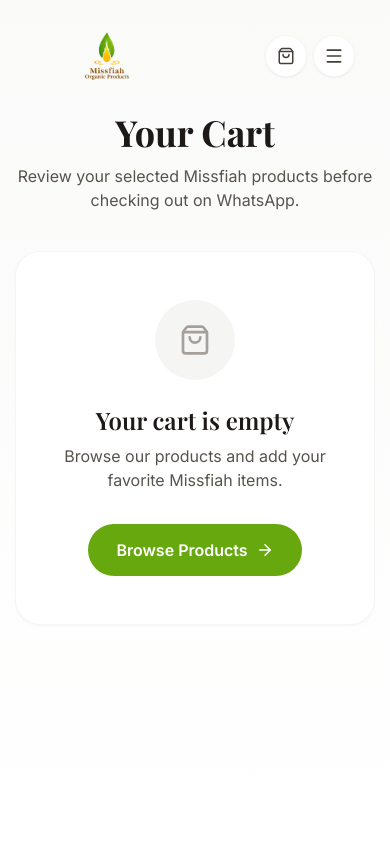
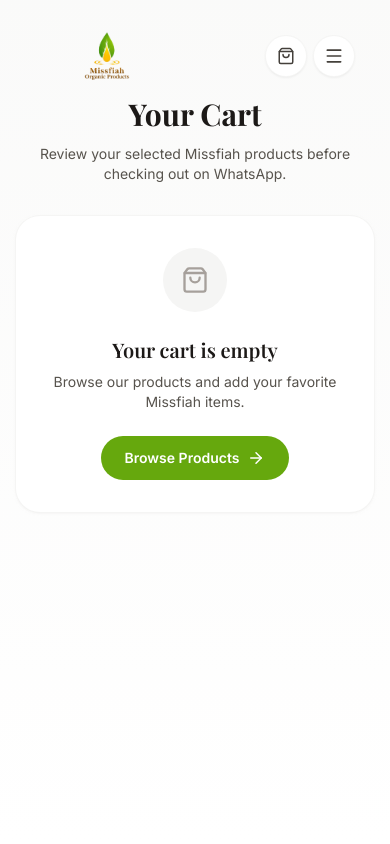
Before and after one commit to africanuspanga/missfiah, a Next.js app: page /cart in a window 390 px wide. Shown: the top 844 px of the page. Built offline with nearby package versions, Linux system fonts and the light colour scheme.

Commit message:
Fix cart WhatsApp checkout button and improve mobile responsiveness

```diff
--- a/app/cart/page.tsx
+++ b/app/cart/page.tsx
@@ -15,11 +15,12 @@ import { useCart } from "@/components/cart-provider";
 import { ImagePlaceholder } from "@/components/image-placeholder";
 import { AnimatedSection } from "@/components/animated-section";
 import { CTASection } from "@/components/cta-section";
+import { WhatsAppButton } from "@/components/whatsapp-button";
 
 export default function CartPage() {
   const { items, updateQuantity, removeItem, totalItems, totalPrice, clearCart } = useCart();
 
-  const handleCheckout = () => {
+  const checkoutMessage = (() => {
     const lines = items.map(
       (item, index) =>
         `${index + 1}. ${item.product.name} - Qty: ${item.quantity} - ${formatPrice(
@@ -27,7 +28,7 @@ export default function CartPage() {
         )}`
     );
 
-    const message = [
+    return [
       `Hello ${BUSINESS.name}, I would like to order the following products:`,
       "",
       ...lines,
@@ -39,45 +40,42 @@ export default function CartPage() {
       "",
       "Please confirm availability and total price.",
     ].join("\n");
-
-    window.open(`${BUSINESS.whatsappLink}?text=${encodeURIComponent(message)}`, "_blank");
-  };
+  })();
 
   return (
     <>
-      <section className="min-h-screen bg-gradient-to-b from-stone-50 to-white py-28 sm:py-32">
+      <section className="min-h-screen bg-gradient-to-b from-stone-50 to-white py-24 sm:py-28 lg:py-32">
         <div className="mx-auto max-w-5xl px-4 sm:px-6 lg:px-8">
-        <AnimatedSection className="mb-10 text-center">
-          <h1 className="font-serif text-4xl font-bold text-stone-900 sm:text-5xl">
+          <AnimatedSection className="mb-8 text-center sm:mb-10">
+            <h1 className="font-serif text-3xl font-bold text-stone-900 sm:text-4xl lg:text-5xl">
               Your Cart
             </h1>
-          <p className="mt-3 text-stone-600">
-            Review your selected Missfiah products before checking out on
-            WhatsApp.
+            <p className="mt-3 text-sm text-stone-600 sm:text-base">
+              Review your selected Missfiah products before checking out on WhatsApp.
             </p>
           </AnimatedSection>
 
           {items.length === 0 ? (
-          <AnimatedSection className="rounded-3xl bg-white p-12 text-center shadow-sm shadow-stone-200/50 ring-1 ring-stone-100">
-            <div className="mx-auto mb-6 flex h-20 w-20 items-center justify-center rounded-full bg-stone-100">
-              <ShoppingBag size={32} className="text-stone-400" />
+            <AnimatedSection className="rounded-3xl bg-white p-8 text-center shadow-sm shadow-stone-200/50 ring-1 ring-stone-100 sm:p-12">
+              <div className="mx-auto mb-6 flex h-16 w-16 items-center justify-center rounded-full bg-stone-100 sm:h-20 sm:w-20">
+                <ShoppingBag size={28} className="text-stone-400 sm:size-32" />
               </div>
-            <h2 className="mb-2 font-serif text-2xl font-semibold text-stone-900">
+              <h2 className="mb-2 font-serif text-xl font-semibold text-stone-900 sm:text-2xl">
                 Your cart is empty
               </h2>
-            <p className="mb-8 text-stone-600">
+              <p className="mb-6 text-sm text-stone-600 sm:mb-8 sm:text-base">
                 Browse our products and add your favorite Missfiah items.
               </p>
               <Link
                 href="/products"
-              className="inline-flex items-center gap-2 rounded-full bg-brand px-7 py-3.5 font-semibold text-white transition-all hover:-translate-y-0.5 hover:bg-brand-dark"
+                className="inline-flex items-center gap-2 rounded-full bg-brand px-6 py-3 text-sm font-semibold text-white transition-all hover:-translate-y-0.5 hover:bg-brand-dark sm:px-7 sm:py-3.5"
               >
                 Browse Products
                 <ArrowRight size={18} />
               </Link>
             </AnimatedSection>
           ) : (
-          <div className="grid gap-8 lg:grid-cols-3">
+            <div className="grid grid-cols-1 gap-6 lg:grid-cols-3 lg:gap-8">
               <div className="lg:col-span-2">
                 <div className="rounded-3xl bg-white p-4 shadow-sm shadow-stone-200/50 ring-1 ring-stone-100 sm:p-6">
                   <AnimatePresence mode="popLayout">
@@ -89,28 +87,29 @@ export default function CartPage() {
                         animate={{ opacity: 1, y: 0 }}
                         exit={{ opacity: 0, x: -20 }}
                         transition={{ duration: 0.3 }}
-                      className="flex gap-4 border-b border-stone-100 py-5 last:border-0 last:pb-0 first:pt-0"
+                        className="flex gap-3 border-b border-stone-100 py-4 last:border-0 last:pb-0 first:pt-0 sm:gap-4 sm:py-5"
                       >
-                      <div className="relative h-24 w-24 shrink-0 overflow-hidden rounded-2xl bg-stone-100">
+                        <div className="relative h-20 w-20 shrink-0 overflow-hidden rounded-2xl bg-stone-100 sm:h-24 sm:w-24">
                           {item.product.image ? (
                             <Image
                               src={item.product.image}
                               alt={item.product.name}
                               fill
-                            className="object-contain p-1"
-                            sizes="96px"
+                              className="object-contain p-1 sm:p-2"
+                              sizes="(max-width: 640px) 80px, 96px"
                             />
                           ) : (
                             <ImagePlaceholder
                               label="Image"
                               className="h-full w-full rounded-none"
-                            iconSize={24}
+                              iconSize={20}
                             />
                           )}
                         </div>
+
                         <div className="flex flex-1 flex-col justify-between">
                           <div>
-                          <h3 className="font-serif text-base font-semibold text-stone-900">
+                            <h3 className="font-serif text-sm font-semibold text-stone-900 sm:text-base">
                               {item.product.name}
                             </h3>
                             <p className="text-xs text-stone-500">
@@ -118,8 +117,9 @@ export default function CartPage() {
                               {item.product.size ? ` • ${item.product.size}` : ""}
                             </p>
                           </div>
-                        <div className="flex items-center justify-between">
-                          <div className="flex items-center gap-2 rounded-full bg-stone-100 p-1">
+
+                          <div className="mt-2 flex items-center justify-between">
+                            <div className="flex items-center gap-1.5 rounded-full bg-stone-100 p-1 sm:gap-2">
                               <button
                                 onClick={() =>
                                   updateQuantity(item.product.id, item.quantity - 1)
@@ -129,7 +129,7 @@ export default function CartPage() {
                               >
                                 <Minus size={14} />
                               </button>
-                            <span className="w-6 text-center text-sm font-semibold">
+                              <span className="w-5 text-center text-sm font-semibold sm:w-6">
                                 {item.quantity}
                               </span>
                               <button
@@ -142,11 +142,12 @@ export default function CartPage() {
                                 <Plus size={14} />
                               </button>
                             </div>
-                          <div className="font-semibold text-stone-900">
+                            <div className="text-sm font-semibold text-stone-900 sm:text-base">
                               {formatPrice(item.product.price * item.quantity)}
                             </div>
                           </div>
                         </div>
+
                         <button
                           onClick={() => removeItem(item.product.id)}
                           className="self-start rounded-full p-2 text-stone-400 transition-colors hover:bg-red-50 hover:text-red-500"
@@ -162,8 +163,8 @@ export default function CartPage() {
 
               <div className="lg:col-span-1">
                 <AnimatedSection>
-                <div className="sticky top-32 rounded-3xl bg-white p-6 shadow-sm shadow-stone-200/50 ring-1 ring-stone-100">
-                  <h2 className="mb-4 font-serif text-xl font-bold text-stone-900">
+                  <div className="rounded-3xl bg-white p-5 shadow-sm shadow-stone-200/50 ring-1 ring-stone-100 sm:p-6 lg:sticky lg:top-32">
+                    <h2 className="mb-4 font-serif text-lg font-bold text-stone-900 sm:text-xl">
                       Order Summary
                     </h2>
                     <div className="space-y-3 text-sm">
@@ -171,24 +172,17 @@ export default function CartPage() {
                         <span>Items</span>
                         <span>{totalItems}</span>
                       </div>
-                    <div className="flex justify-between text-lg font-bold text-stone-900">
+                      <div className="flex justify-between text-base font-bold text-stone-900 sm:text-lg">
                         <span>Total</span>
                         <span>{formatPrice(totalPrice)}</span>
                       </div>
                     </div>
-                  <button
-                    onClick={handleCheckout}
-                    className="mt-6 flex w-full items-center justify-center gap-2 rounded-full bg-[#25D366] px-6 py-4 font-semibold text-white shadow-lg shadow-[#25D366]/25 transition-all hover:-translate-y-0.5 hover:bg-[#128C7E]"
+                    <WhatsAppButton
+                      message={checkoutMessage}
+                      className="mt-6 w-full bg-[#25D366] px-6 py-4 text-white shadow-lg shadow-[#25D366]/25 hover:-translate-y-0.5 hover:bg-[#128C7E]"
                     >
-                    <Image
-                      src={BUSINESS.whatsappLogo}
-                      alt="WhatsApp"
-                      width={22}
-                      height={22}
-                      className="object-contain"
-                    />
                       Checkout on WhatsApp
-                  </button>
+                    </WhatsAppButton>
                     <button
                       onClick={clearCart}
                       className="mt-3 w-full rounded-full px-6 py-3 text-sm font-medium text-stone-500 transition-colors hover:bg-stone-50 hover:text-stone-900"
```
Lines whose indentation alone changed are shown as unchanged.
